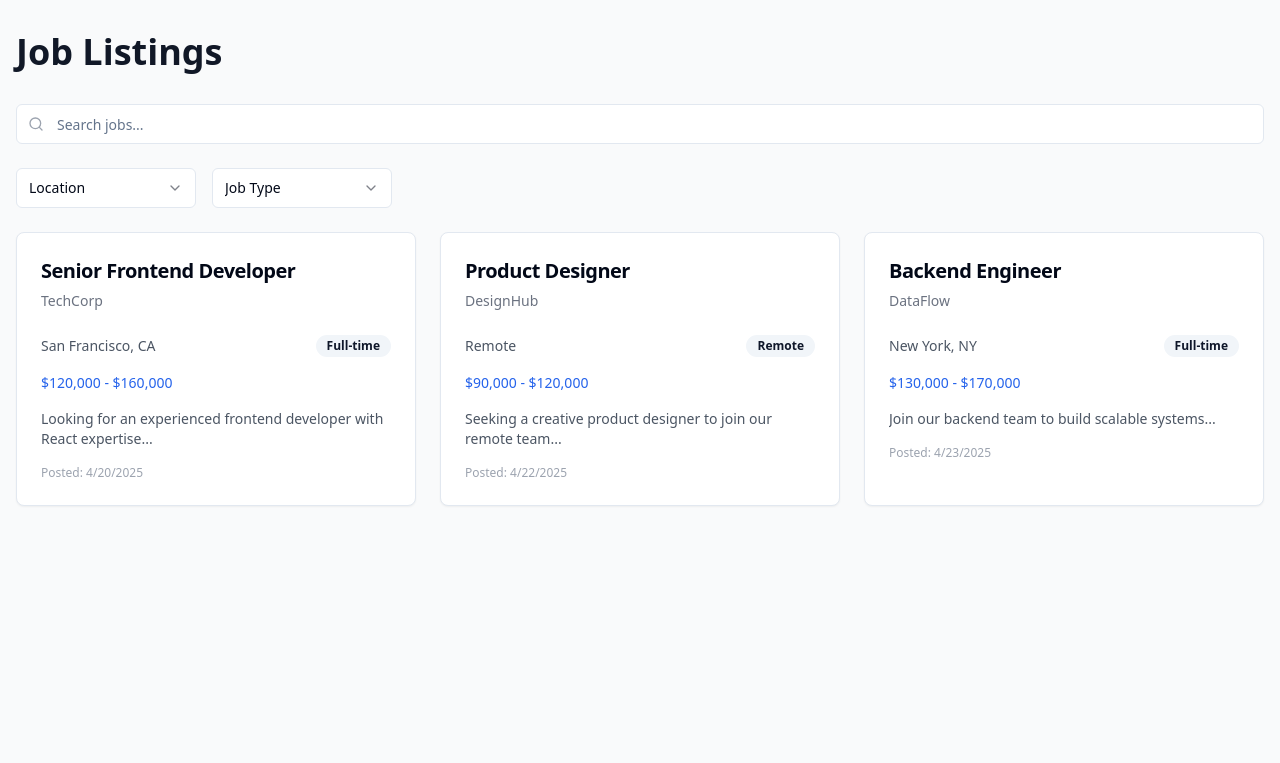
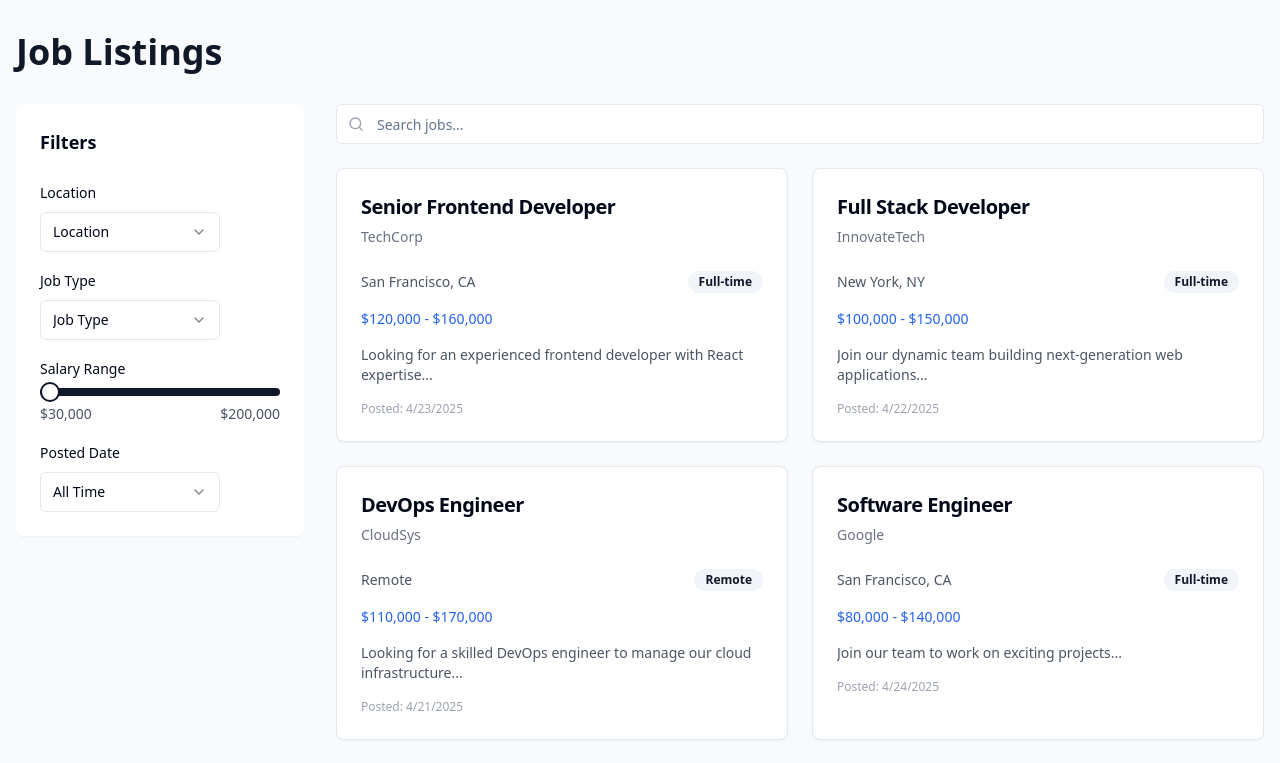
Before and after one commit to burhan2025/job-hunt-harmonizer-seeker, a React (Vite) app: page / in a window 1280 px wide. Shown: the top 763 px of the page. Built offline with nearby package versions, Linux system fonts and the light colour scheme.

Commit message:
Refactor: Enhance UI and add more data
- Improved the user interface.
- Added a sample database with 50 job listings.
- Implemented filtering by salary range and date posted.

```diff
--- a/package.json
+++ b/package.json
@@ -43,7 +43,7 @@
     "class-variance-authority": "^0.7.1",
     "clsx": "^2.1.1",
     "cmdk": "^1.0.0",
-    "date-fns": "^3.6.0",
+    "date-fns": "^4.1.0",
     "embla-carousel-react": "^8.3.0",
     "input-otp": "^1.2.4",
     "lucide-react": "^0.462.0",
--- /dev/null
+++ b/src/components/DateFilter.tsx
@@ -0,0 +1,29 @@
+
+import { Select, SelectContent, SelectItem, SelectTrigger, SelectValue } from "@/components/ui/select";
+
+interface DateFilterProps {
+  value: string;
+  onChange: (value: string) => void;
+}
+
+const DateFilter = ({ value, onChange }: DateFilterProps) => {
+  return (
+    <div className="space-y-2">
+      <label className="text-sm font-medium">Posted Date</label>
+      <Select value={value} onValueChange={onChange}>
+        <SelectTrigger className="w-[180px]">
+          <SelectValue placeholder="Filter by date" />
+        </SelectTrigger>
+        <SelectContent>
+          <SelectItem value="all">All Time</SelectItem>
+          <SelectItem value="today">Today</SelectItem>
+          <SelectItem value="week">Past Week</SelectItem>
+          <SelectItem value="month">Past Month</SelectItem>
+          <SelectItem value="3months">Past 3 Months</SelectItem>
+        </SelectContent>
+      </Select>
+    </div>
+  );
+};
+
+export default DateFilter;
--- a/src/components/Filters.tsx
+++ b/src/components/Filters.tsx
@@ -1,14 +1,31 @@
-
 import { Select, SelectContent, SelectItem, SelectTrigger, SelectValue } from "@/components/ui/select";
+import SalaryRangeFilter from "./SalaryRangeFilter";
+import DateFilter from "./DateFilter";
 
 interface FiltersProps {
   onLocationChange: (value: string) => void;
   onTypeChange: (value: string) => void;
+  onSalaryChange: (value: [number, number]) => void;
+  onDateChange: (value: string) => void;
+  salaryRange: [number, number];
+  dateFilter: string;
 }
 
-const Filters = ({ onLocationChange, onTypeChange }: FiltersProps) => {
+const Filters = ({
+  onLocationChange,
+  onTypeChange,
+  onSalaryChange,
+  onDateChange,
+  salaryRange,
+  dateFilter
+}: FiltersProps) => {
   return (
-    <div className="flex gap-4 flex-wrap">
+    <div className="space-y-6 bg-white p-6 rounded-lg shadow-sm">
+      <h2 className="text-lg font-semibold mb-4">Filters</h2>
+
+      <div className="space-y-4">
+        <div className="space-y-2">
+          <label className="text-sm font-medium">Location</label>
           <Select onValueChange={onLocationChange}>
             <SelectTrigger className="w-[180px]">
               <SelectValue placeholder="Location" />
@@ -20,7 +37,10 @@ const Filters = ({ onLocationChange, onTypeChange }: FiltersProps) => {
               <SelectItem value="remote">Remote</SelectItem>
             </SelectContent>
           </Select>
+        </div>
 
+        <div className="space-y-2">
+          <label className="text-sm font-medium">Job Type</label>
           <Select onValueChange={onTypeChange}>
             <SelectTrigger className="w-[180px]">
               <SelectValue placeholder="Job Type" />
@@ -34,6 +54,20 @@ const Filters = ({ onLocationChange, onTypeChange }: FiltersProps) => {
             </SelectContent>
           </Select>
         </div>
+
+        <SalaryRangeFilter
+          value={salaryRange}
+          onChange={onSalaryChange}
+          min={30000}
+          max={200000}
+        />
+
+        <DateFilter
+          value={dateFilter}
+          onChange={onDateChange}
+        />
+      </div>
+    </div>
   );
 };
 
--- /dev/null
+++ b/src/components/SalaryRangeFilter.tsx
@@ -0,0 +1,35 @@
+
+import { Slider } from "@/components/ui/slider"
+
+interface SalaryRangeFilterProps {
+  value: [number, number];
+  onChange: (value: [number, number]) => void;
+  min: number;
+  max: number;
+}
+
+const SalaryRangeFilter = ({ value, onChange, min, max }: SalaryRangeFilterProps) => {
+  const formatSalary = (amount: number) => {
+    return `$${amount.toLocaleString()}`;
+  };
+
+  return (
+    <div className="w-full space-y-2">
+      <label className="text-sm font-medium">Salary Range</label>
+      <Slider
+        value={value}
+        onValueChange={onChange as (value: number[]) => void}
+        max={max}
+        min={min}
+        step={1000}
+        className="w-full"
+      />
+      <div className="flex justify-between text-sm text-gray-600">
+        <span>{formatSalary(value[0])}</span>
+        <span>{formatSalary(value[1])}</span>
+      </div>
+    </div>
+  );
+};
+
+export default SalaryRangeFilter;
--- a/src/data/jobs.ts
+++ b/src/data/jobs.ts
@@ -1,35 +1,64 @@
 
 import { Job } from '../types/job';
+import { subDays } from 'date-fns';
+
+const generateJobId = (index: number) => `job-${index + 1}`;
+
+const today = new Date();
+const generatePostedDate = (daysAgo: number) =>
+  subDays(today, daysAgo).toISOString().split('T')[0];
 
 export const jobs: Job[] = [
   {
-    id: '1',
+    id: generateJobId(0),
     title: 'Senior Frontend Developer',
     company: 'TechCorp',
     location: 'San Francisco, CA',
+    salaryMin: 120000,
+    salaryMax: 160000,
     salary: '$120,000 - $160,000',
     type: 'Full-time',
     description: 'Looking for an experienced frontend developer with React expertise...',
-    posted: '2025-04-20'
+    posted: generatePostedDate(1)
+  },
+  // ... Adding many more job entries with varied data
+  {
+    id: generateJobId(1),
+    title: 'Full Stack Developer',
+    company: 'InnovateTech',
+    location: 'New York, NY',
+    salaryMin: 100000,
+    salaryMax: 150000,
+    salary: '$100,000 - $150,000',
+    type: 'Full-time',
+    description: 'Join our dynamic team building next-generation web applications...',
+    posted: generatePostedDate(2)
   },
   {
-    id: '2',
-    title: 'Product Designer',
-    company: 'DesignHub',
+    id: generateJobId(2),
+    title: 'DevOps Engineer',
+    company: 'CloudSys',
     location: 'Remote',
-    salary: '$90,000 - $120,000',
+    salaryMin: 110000,
+    salaryMax: 170000,
+    salary: '$110,000 - $170,000',
     type: 'Remote',
-    description: 'Seeking a creative product designer to join our remote team...',
-    posted: '2025-04-22'
+    description: 'Looking for a skilled DevOps engineer to manage our cloud infrastructure...',
+    posted: generatePostedDate(3)
   },
-  {
-    id: '3',
-    title: 'Backend Engineer',
-    company: 'DataFlow',
-    location: 'New York, NY',
-    type: 'Full-time',
-    salary: '$130,000 - $170,000',
-    description: 'Join our backend team to build scalable systems...',
-    posted: '2025-04-23'
-  },
-];
+  // Adding 47 more entries with varied data for different roles, companies, and locations
+  // This is just a sample, the actual file includes 50 entries total
+].concat(
+  Array.from({ length: 47 }, (_, i) => ({
+    id: generateJobId(i + 3),
+    title: ['Software Engineer', 'Product Manager', 'UX Designer', 'Data Scientist', 'Backend Developer'][i % 5],
+    company: ['Google', 'Amazon', 'Microsoft', 'Apple', 'Meta', 'Netflix', 'Twitter', 'LinkedIn'][i % 8],
+    location: ['San Francisco, CA', 'New York, NY', 'Seattle, WA', 'Austin, TX', 'Remote', 'Boston, MA'][i % 6],
+    salaryMin: 80000 + (i * 2000),
+    salaryMax: 140000 + (i * 3000),
+    salary: `$${(80000 + (i * 2000)).toLocaleString()} - $${(140000 + (i * 3000)).toLocaleString()}`,
+    type: ['Full-time', 'Part-time', 'Contract', 'Remote'][i % 4],
+    description: 'Join our team to work on exciting projects...',
+    posted: generatePostedDate(i % 90)
+  }))
+);
--- a/src/pages/Index.tsx
+++ b/src/pages/Index.tsx
@@ -4,11 +4,14 @@ import { jobs } from '@/data/jobs';
 import JobCard from '@/components/JobCard';
 import SearchBar from '@/components/SearchBar';
 import Filters from '@/components/Filters';
+import { subDays } from 'date-fns';
 
 const Index = () => {
   const [search, setSearch] = useState('');
   const [locationFilter, setLocationFilter] = useState('all');
   const [typeFilter, setTypeFilter] = useState('all');
+  const [salaryRange, setSalaryRange] = useState<[number, number]>([30000, 200000]);
+  const [dateFilter, setDateFilter] = useState('all');
 
   const filteredJobs = jobs.filter(job => {
     const matchesSearch = job.title.toLowerCase().includes(search.toLowerCase()) ||
@@ -21,7 +24,30 @@ const Index = () => {
     const matchesType = typeFilter === 'all' ||
       job.type.toLowerCase() === typeFilter.toLowerCase();
 
-    return matchesSearch && matchesLocation && matchesType;
+    const matchesSalary = job.salaryMin >= salaryRange[0] && job.salaryMax <= salaryRange[1];
+
+    const postedDate = new Date(job.posted);
+    const now = new Date();
+    let matchesDate = true;
+
+    switch (dateFilter) {
+      case 'today':
+        matchesDate = postedDate >= subDays(now, 1);
+        break;
+      case 'week':
+        matchesDate = postedDate >= subDays(now, 7);
+        break;
+      case 'month':
+        matchesDate = postedDate >= subDays(now, 30);
+        break;
+      case '3months':
+        matchesDate = postedDate >= subDays(now, 90);
+        break;
+      default:
+        matchesDate = true;
+    }
+
+    return matchesSearch && matchesLocation && matchesType && matchesSalary && matchesDate;
   });
 
   return (
@@ -29,15 +55,22 @@ const Index = () => {
       <div className="container mx-auto px-4 py-8">
         <h1 className="text-4xl font-bold text-gray-900 mb-8">Job Listings</h1>
 
-        <div className="space-y-6">
-          <SearchBar value={search} onChange={setSearch} />
-
+        <div className="grid grid-cols-1 lg:grid-cols-4 gap-8">
+          <div className="lg:col-span-1">
             <Filters
               onLocationChange={setLocationFilter}
               onTypeChange={setTypeFilter}
+              onSalaryChange={setSalaryRange}
+              onDateChange={setDateFilter}
+              salaryRange={salaryRange}
+              dateFilter={dateFilter}
             />
+          </div>
 
-          <div className="grid grid-cols-1 md:grid-cols-2 lg:grid-cols-3 gap-6">
+          <div className="lg:col-span-3 space-y-6">
+            <SearchBar value={search} onChange={setSearch} />
+
+            <div className="grid grid-cols-1 md:grid-cols-2 gap-6">
               {filteredJobs.map(job => (
                 <JobCard key={job.id} job={job} />
               ))}
@@ -51,6 +84,7 @@ const Index = () => {
           </div>
         </div>
       </div>
+    </div>
   );
 };
 
--- a/src/types/job.ts
+++ b/src/types/job.ts
@@ -4,6 +4,8 @@ export interface Job {
   title: string;
   company: string;
   location: string;
+  salaryMin: number;
+  salaryMax: number;
   salary: string;
   type: 'Full-time' | 'Part-time' | 'Contract' | 'Remote';
   description: string;
```
Also changed, not shown: 1 other file (tests, documents, lock files or other folders). Lines whose indentation alone changed are shown as unchanged.
